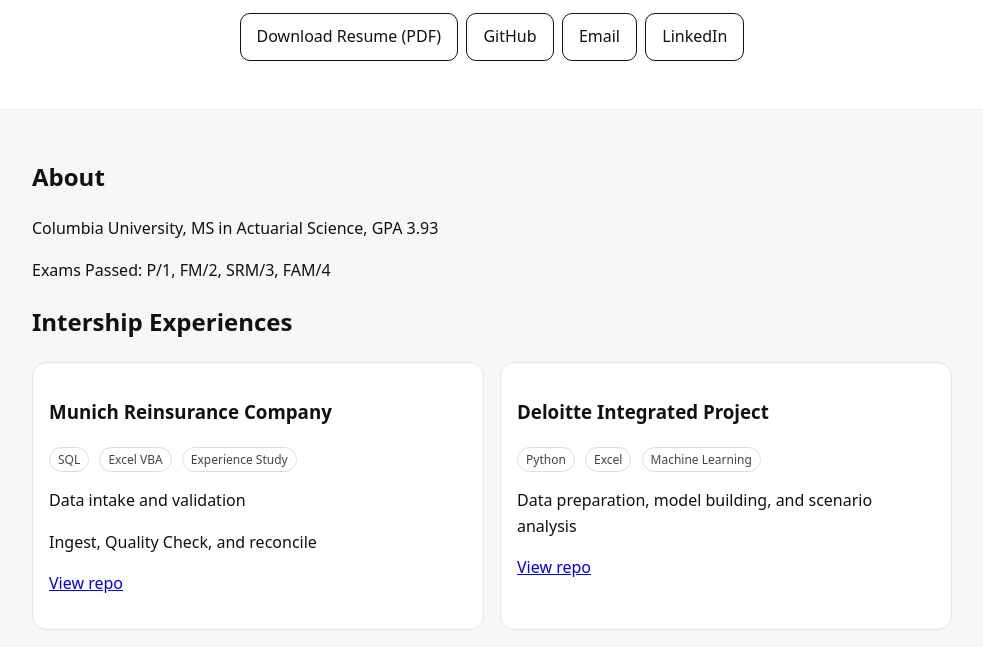
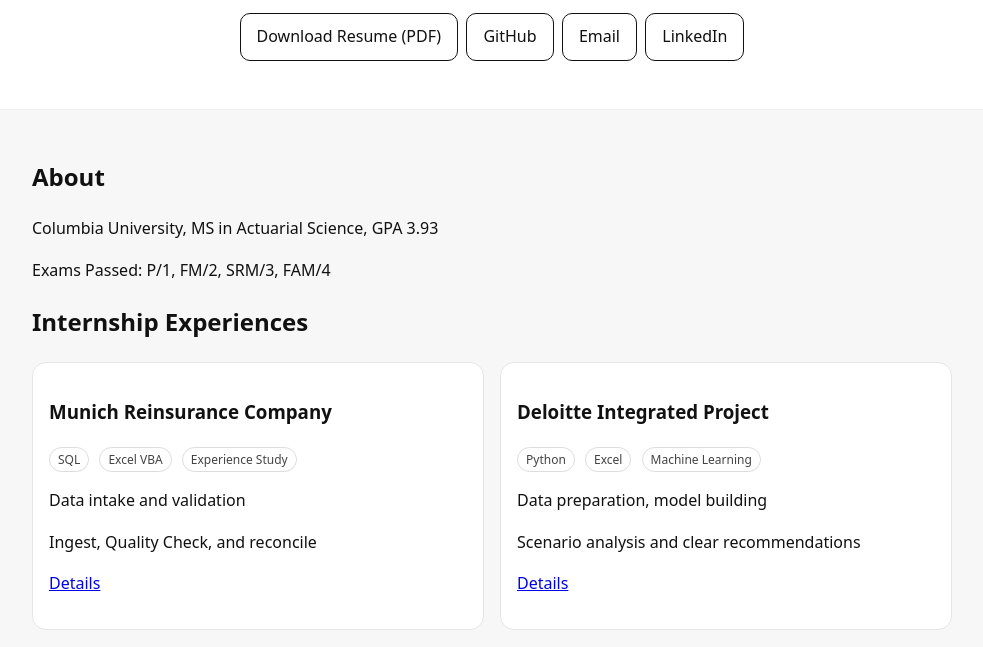
Before and after one commit to ZhangYL1106/ZhangYL1106.github.io, a plain HTML site: page index.html in a window 1280 px wide. Shown: the part 129-776 px from the top of the page, without its empty margins (148-1131 px from the left). Drawn offline with Linux system fonts and the light colour scheme.

Commit message:
Update index.html

```diff
--- a/index.html
+++ b/index.html
@@ -21,7 +21,7 @@
   <header>
     <h1>Yulun Zhang</h1>
     <p class="sub">Actuary — Life & Health / P&C </p>
-    <a class="btn" href="/assets/Resume-Yulun Zhang.pdf" target="_blank">Download Resume (PDF)</a>
+    <a class="btn" href="/assets/Yulun_Zhang_Resume.pdf" target="_blank">Download Resume (PDF)</a>
     &nbsp;<a class="btn" href="https://github.com/ZhangYL1106" target="_blank">GitHub</a>
     &nbsp;<a class="btn" href="mailto:yz4928@columbia.edu">Email</a>
     &nbsp;<a class="btn" href="https://www.linkedin.com/in/yulun-zhang-columbia" target="_blank">LinkedIn</a>
@@ -32,20 +32,21 @@
     <p>Columbia University, MS in Actuarial Science, GPA 3.93</p>
     <p>Exams Passed: P/1, FM/2, SRM/3, FAM/4</p>
 
-    <h2>Intership Experiences</h2>
+    <h2>Internship Experiences</h2>
     <div class="grid">
       <div class="card">
         <h3>Munich Reinsurance Company</h3>
         <span class="tag">SQL</span> <span class="tag">Excel VBA</span> <span class="tag">Experience Study</span>
         <p>Data intake and validation</p>
         <p>Ingest, Quality Check, and reconcile</p>
-        <p><a href="https://github.com/ZhangYL1106/Munich Reinsurance Company" target="_blank">View repo</a></p>
+        <p><a href="https://github.com/ZhangYL1106/Munich Reinsurance Company" target="_blank">Details</a></p>
       </div>
       <div class="card">
         <h3>Deloitte Integrated Project</h3>
         <span class="tag">Python</span> <span class="tag">Excel</span> <span class="tag">Machine Learning</span>
-        <p>Data preparation, model building, and scenario analysis</p>
-        <p><a href="https://github.com/ZhangYL1106/Deloitte Integrated Project" target="_blank">View repo</a></p>
+        <p>Data preparation, model building</p>
+        <p>Scenario analysis and clear recommendations</p>
+        <p><a href="https://github.com/ZhangYL1106/Deloitte Integrated Project" target="_blank">Details</a></p>
       </div>
     </div>
 
```
